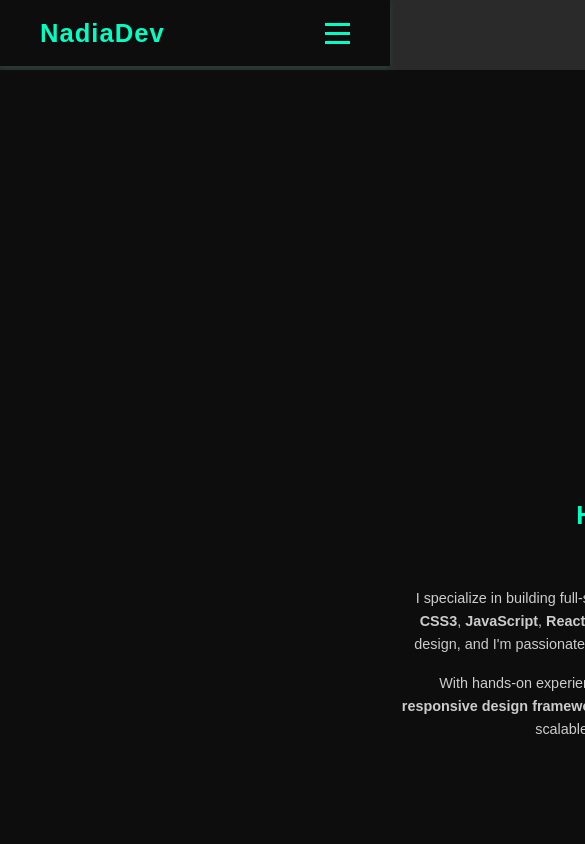
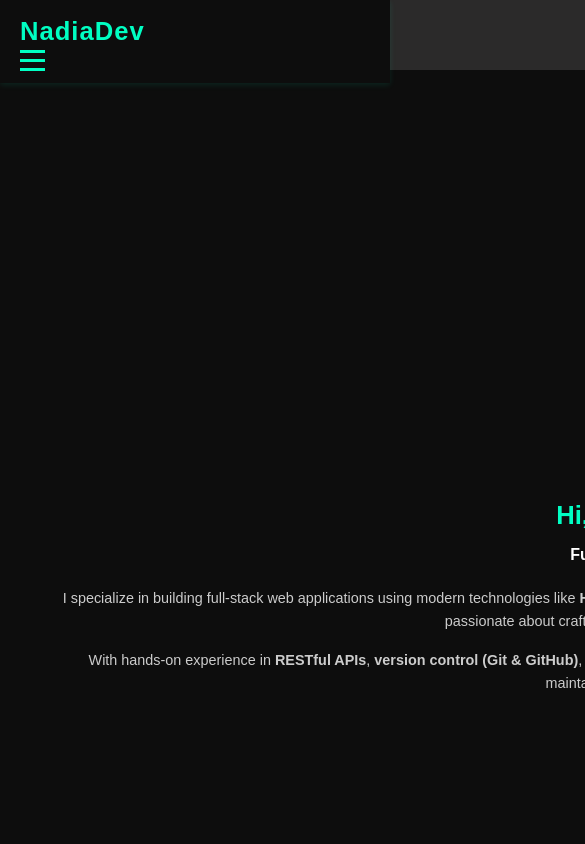
Before and after one commit to Nadia-kausar/Portfolio, a React (Vite) app in the folder Frontend/: page / in a window 390 px wide. Shown: the top 844 px of the page, 585 px wide, since content can reach past the window. Built offline with nearby package versions, Linux system fonts and the light colour scheme.

Commit message:
PORTFOLIO

```diff
--- a/Frontend/src/components/Footer.css
+++ b/Frontend/src/components/Footer.css
@@ -1,7 +1,8 @@
+/* ========== Footer ========== */
 .footer {
   background-color: #0d0d0d;
   color: #f0f0f0;
-  padding: 12px 20px 10px; /* ⬅️ minimal vertical padding */
+  padding: 12px 20px 10px;
   font-family: 'Poppins', sans-serif;
   border-top: 1px solid #1f1f1f;
   width: 100%;
@@ -14,15 +15,15 @@
   display: flex;
   flex-direction: column;
   align-items: center;
-  padding: 0 20px; /* reduced horizontal padding too */
+  padding: 0 20px;
 }
 
 .footer-brand {
-  margin-bottom: 8px; /* ⬅️ tighter spacing */
+  margin-bottom: 8px;
 }
 
 .footer-title {
-  font-size: 1.2rem; /* smaller */
+  font-size: 1.2rem;
   font-weight: 600;
   color: #00ffc3;
   line-height: 1.1;
@@ -39,7 +40,7 @@
   display: flex;
   justify-content: center;
   flex-wrap: wrap;
-  gap: 12px; /* ⬅️ tightest spacing */
+  gap: 12px;
   padding: 0;
   margin: 10px 0;
 }
@@ -75,7 +76,7 @@
   line-height: 1.1;
 }
 
-/* 📱 Mobile (up to 600px) */
+/* Footer Mobile */
 @media screen and (max-width: 600px) {
   .footer-title {
     font-size: 1.1rem;
@@ -93,5 +94,6 @@
   .footer-copy {
     font-size: 0.7rem;
     text-align: center;
+    padding: 0 10px;
   }
 }
--- a/Frontend/src/components/Navbar.css
+++ b/Frontend/src/components/Navbar.css
@@ -1,3 +1,4 @@
+/* ========== Navbar ========== */
 .navbar {
   position: fixed;
   top: 0;
@@ -26,7 +27,6 @@
   letter-spacing: 1px;
 }
 
-/* Hamburger for mobile */
 .hamburger {
   display: none;
   flex-direction: column;
@@ -41,7 +41,6 @@
   transition: 0.3s ease;
 }
 
-/* Nav Links */
 .nav-links {
   display: flex;
   gap: 20px;
@@ -65,8 +64,14 @@
   color: #0d0d0d;
 }
 
-/* Responsive */
+/* Mobile Nav */
 @media screen and (max-width: 768px) {
+  .navbar-container {
+    flex-direction: column;
+    align-items: flex-start;
+    padding: 12px 20px;
+  }
+
   .hamburger {
     display: flex;
   }
@@ -98,6 +103,8 @@
   .nav-btn {
     width: 80%;
     margin: auto;
+    font-size: 0.9rem;
+    padding: 6px 12px;
   }
 
   .bar.open:nth-child(1) {
--- a/Frontend/src/pages/Home.css
+++ b/Frontend/src/pages/Home.css
@@ -1,3 +1,4 @@
+/* ========== Base Styling ========== */
 .homepage {
   background-color: #0d0d0d;
   color: #f0f0f0;
@@ -12,6 +13,7 @@
   padding: 0 40px;
 }
 
+/* ========== Intro Section ========== */
 .intro-section {
   display: flex;
   align-items: center;
@@ -82,12 +84,16 @@
   transform: scale(1.05);
 }
 
-/* Responsive Breakpoints */
+/* ========== Responsive Breakpoints ========== */
 @media screen and (max-width: 992px) {
   .intro-section {
     flex-direction: column-reverse;
     text-align: center;
     gap: 30px;
+  }
+
+  .intro-left {
+    max-width: 100%;
   }
 
   .intro-left h1 {
@@ -108,9 +114,13 @@
   }
 }
 
-@media screen and (max-width: 767px) {
+@media screen and (max-width: 768px) {
   .homepage {
     padding: 80px 20px 50px;
+  }
+
+  .container {
+    padding: 0 20px;
   }
 
   .intro-left h1 {
@@ -123,16 +133,17 @@
 
   .intro-left p {
     font-size: 0.95rem;
+    padding: 0 10px;
+  }
+
+  .btn-primary {
+    font-size: 0.85rem;
+    padding: 10px 20px;
   }
 
   .intro-right img {
     width: 180px;
     height: 180px;
-  }
-
-  .btn-primary {
-    font-size: 0.95rem;
-    padding: 12px 22px;
   }
 }
 
@@ -155,8 +166,8 @@
   }
 
   .btn-primary {
-    font-size: 0.9rem;
-    padding: 10px 18px;
+    font-size: 0.8rem;
+    padding: 8px 16px;
   }
 }
 
```
